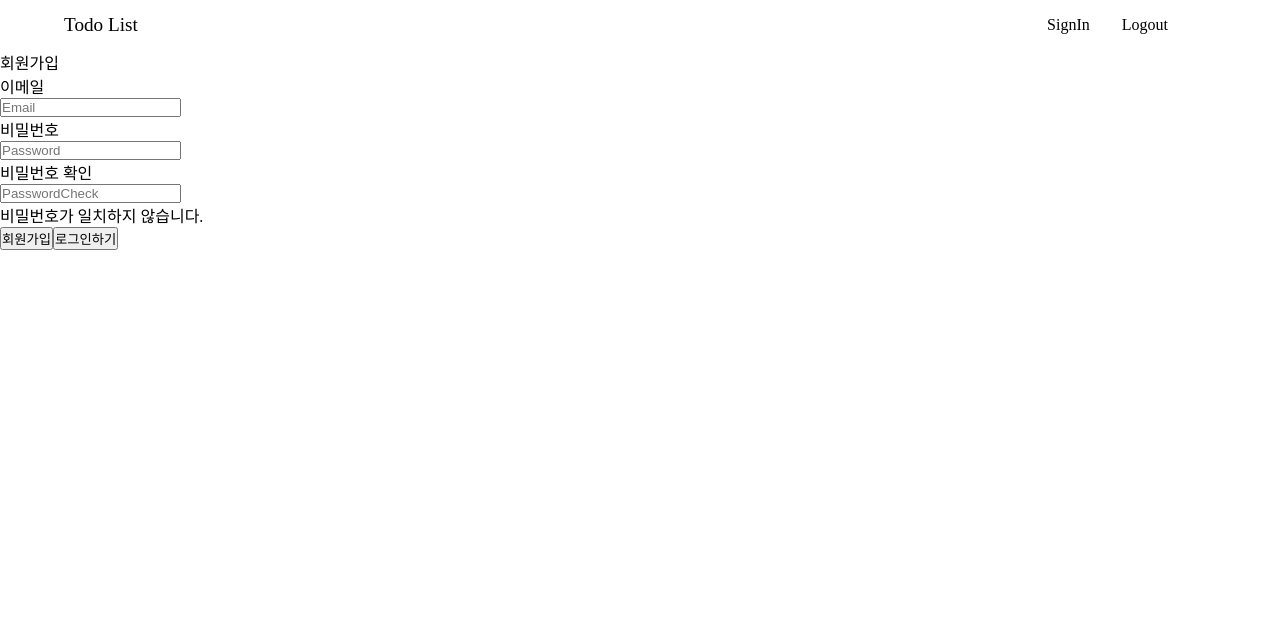
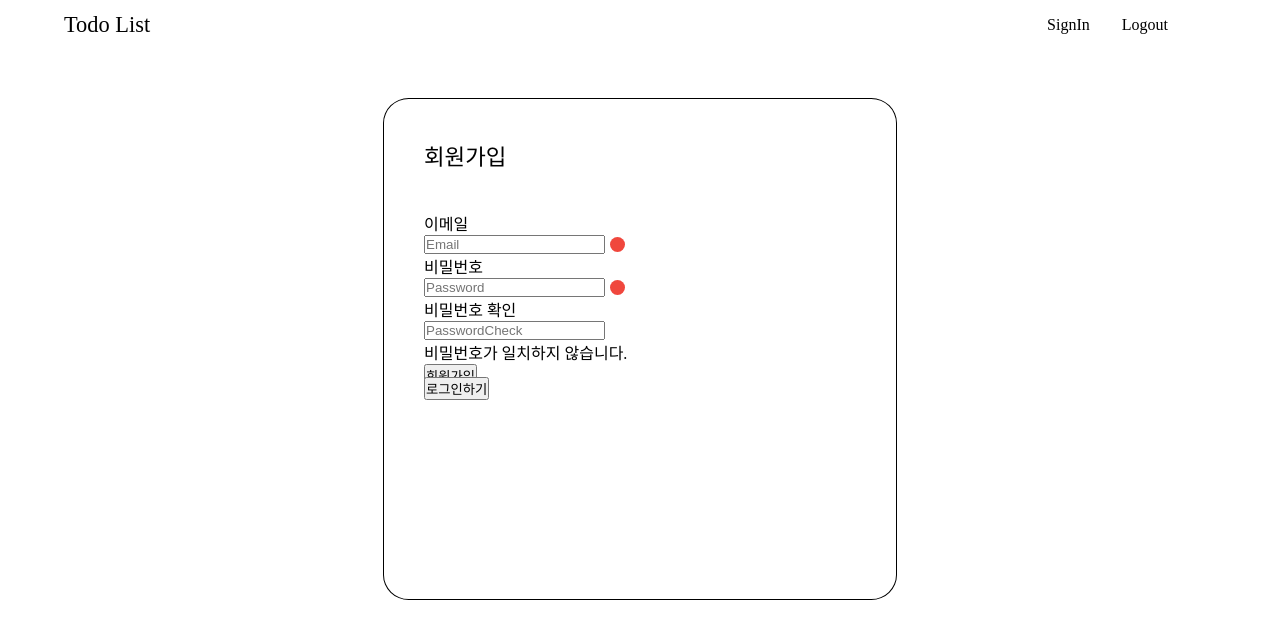
Before and after one commit to Bae0203/wanted-pre-onboarding-challenge-fe-1, a React (Create React App) app: page /auth in a window 1280 px wide. Both pictures are taken after a click on the button "회원가입하기". Shown: the top 638 px of the page. Built offline with nearby package versions, Linux system fonts and the light colour scheme.

Commit message:
ADD :: SignUp Server Access
로그인 창 디자인
+ 회원가입 구현 완료(Axios)

```diff
--- a/package.json
+++ b/package.json
@@ -10,6 +10,7 @@
     "@types/node": "^16.18.10",
     "@types/react": "^18.0.26",
     "@types/react-dom": "^18.0.9",
+    "axios": "^1.2.2",
     "react": "^18.2.0",
     "react-dom": "^18.2.0",
     "react-router-dom": "^6.6.1",
--- a/src/components/SignIn.tsx
+++ b/src/components/SignIn.tsx
@@ -1,17 +1,49 @@
-import React from "react";
+import axios from "axios";
+import React, { useState } from "react";
+
+interface userDataInterface {
+  email: string;
+  password: string;
+}
 
 const SignIn = () => {
+  const [email, setEmail] = useState<string>("");
+  const [password, setPassword] = useState<string>("");
   return (
     <>
       <span>
         <p>이메일</p>
-        <input type={"text"} placeholder={"Email"} />
+        <input
+          type={"text"}
+          placeholder={"Email"}
+          value={email}
+          onChange={(e) => {
+            setEmail(e.target.value);
+          }}
+        />
       </span>
       <span>
         <p>비밀번호</p>
-        <input type={"password"} placeholder={"Password"} />
+        <input
+          type={"password"}
+          placeholder={"Password"}
+          value={password}
+          onChange={(e) => {
+            setPassword(e.target.value);
+          }}
+        />
       </span>
-      <button>로그인</button>
+      <button
+        onClick={() => {
+          const userData: userDataInterface = {
+            email: email,
+            password: password,
+          };
+          console.log(userData);
+        }}
+      >
+        로그인
+      </button>
     </>
   );
 };
--- a/src/components/SignUp.tsx
+++ b/src/components/SignUp.tsx
@@ -1,28 +1,61 @@
+import axios from "axios";
 import React, { useEffect, useState } from "react";
+import styled from "styled-components";
+
+interface userDataInterface {
+  email: string;
+  password: string;
+}
+
+const Url: string = "http://localhost:8080";
+
+const UserInfoCheckBox = styled.div`
+  margin: auto 5px;
+  width: 15px;
+  height: 15px;
+  border-radius: 50%;
+  background-color: ${({ check }: { check: any }) =>
+    check ? "#628E3d" : "#f0473d"};
+`;
+
+const Label = styled.div`
+  display: flex;
+`;
 
 const SignUp = () => {
-  let ChEmail: RegExp = /^[a-zA-Z0-9]+@+[a-zA-Z0-9.]+\\.[a-zA-Z]{2,6}$/; // 아무 문자@아무문자.아무문자(2~6개까지)
+  let ChEmail: RegExp = /^[a-zA-Z0-9]+@+[a-zA-Z0-9.]+\.[a-zA-Z]{2,6}$/; // 아무 문자@아무문자.아무문자(2~6개까지)
   let ChPassword: RegExp = /^.{8,}$/; //8글자 이상
-  let [isEmail, setIsEmail] = useState<boolean>(true);
+  let [isEmail, setIsEmail] = useState<boolean>(false);
   let [email, setEmail] = useState<string>("");
   let [password, setPassword] = useState<string>("");
   let [chPass, setChPass] = useState<string>("");
   let [isPassword, setIsPassword] = useState<boolean>(false);
+  let [isSamePassword, setIsSamePassword] = useState<boolean>(false);
 
   useEffect(() => {
-    if (password == chPass) {
-      if (password != "") {
-        setIsPassword(true);
-      }
+    if (password == chPass && password != "") {
+      setIsSamePassword(true);
+    } else {
+      setIsSamePassword(false);
+    }
+
+    if (ChEmail.test(email)) {
+      setIsEmail(true);
+    } else {
+      setIsEmail(false);
+    }
+
+    if (ChPassword.test(password)) {
+      setIsPassword(true);
     } else {
       setIsPassword(false);
     }
-  }, [chPass]);
+  }, [chPass, email, password]);
 
   return (
     <>
-      <span>
-        <p>이메일</p>
+      <p>이메일</p>
+      <Label>
         <input
           type={"text"}
           placeholder={"Email"}
@@ -31,9 +64,10 @@ const SignUp = () => {
             setEmail(e.target.value);
           }}
         />
-      </span>
-      <span>
-        <p>비밀번호</p>
+        <UserInfoCheckBox check={isEmail} />
+      </Label>
+      <p>비밀번호</p>
+      <Label>
         <input
           type={"password"}
           placeholder={"Password"}
@@ -42,7 +76,8 @@ const SignUp = () => {
             setPassword(e.target.value);
           }}
         />
-      </span>
+        <UserInfoCheckBox check={isPassword} />
+      </Label>
       <span>
         <p>비밀번호 확인</p>
         <input
@@ -55,11 +90,37 @@ const SignUp = () => {
         />
       </span>
       <p>
-        {isPassword
+        {isSamePassword
           ? "비밀번호가 일치합니다."
           : "비밀번호가 일치하지 않습니다."}
       </p>
-      <button>회원가입</button>
+      <button
+        onClick={() => {
+          if (isSamePassword && isEmail && isPassword) {
+            const userData: userDataInterface = {
+              email: email,
+              password: password,
+            };
+            console.log(userData);
+            alert("회원가입 되었습니다!");
+            axios
+              .post(Url + "/users/create", {
+                email: email,
+                password: password,
+              })
+              .then((e) => {
+                console.log(e.data.token);
+              })
+              .catch((e) => {
+                console.log(e);
+              });
+          } else {
+            alert("정보를 제대로 입력해주세요");
+          }
+        }}
+      >
+        회원가입
+      </button>
     </>
   );
 };
--- a/src/pages/SignPage.tsx
+++ b/src/pages/SignPage.tsx
@@ -1,31 +1,31 @@
 import React, { useState } from "react";
 import SignIn from "../components/SignIn";
 import SignUp from "../components/SignUp";
+import { Title, MainBox, Content, ChangeBtn } from "../style/LoginStyle";
 
 const SignPage = () => {
   let [isIn, setIsIn] = useState(true);
   return (
     <>
-      <nav>
+      <MainBox>
+        <Title>{isIn ? "로그인" : "회원가입"}</Title>
         {isIn ? (
-          <>
-            <p>로그인</p>
+          <Content>
             <SignIn />
-          </>
+          </Content>
         ) : (
-          <>
-            <p>회원가입</p>
+          <Content>
             <SignUp />
-          </>
+          </Content>
         )}
-        <button
+        <ChangeBtn
           onClick={() => {
             setIsIn(!isIn);
           }}
         >
           {isIn ? "회원가입하기" : "로그인하기"}
-        </button>
-      </nav>
+        </ChangeBtn>
+      </MainBox>
     </>
   );
 };
--- a/src/style/HeaderStyle.tsx
+++ b/src/style/HeaderStyle.tsx
@@ -13,15 +13,13 @@ export const HeaderNav = styled.span`
 `;
 
 export const HeaderTitle = styled.p`
-  font-size: 1.2rem;
-  font-width: 20px;
+  font-size: 1.4rem;
   margin: auto 0;
   margin-left: 4rem;
 `;
 
 export const HeaderP = styled.p`
   font-size: 1rem;
-  font-width: 20px;
   margin: auto 0;
   margin-right: 2rem;
 `;
--- /dev/null
+++ b/src/style/LoginStyle.tsx
@@ -0,0 +1,26 @@
+import React from "react";
+import styled from "styled-components";
+
+export const MainBox = styled.nav`
+  width: 40%;
+  margin: 3rem auto;
+  height: 500px;
+  border: solid 1px black;
+  border-radius: 5%;
+`;
+
+export const Title = styled.p`
+  font-size: 1.4rem;
+  margin: 40px;
+`;
+
+export const Content = styled.nav`
+  margin-left: 40px;
+`;
+
+export const ChangeBtn = styled.button`
+  margin: 20px 40px;
+  display: block;
+  position: absolute;
+  bottom: 380px;
+`;
```
Also changed, not shown: src/hooks/useAxios.tsx (added, +36 -0 lines), src/store/isLogInAtom.ts (+8 -3 lines), 1 other file (tests, documents, lock files or other folders).
